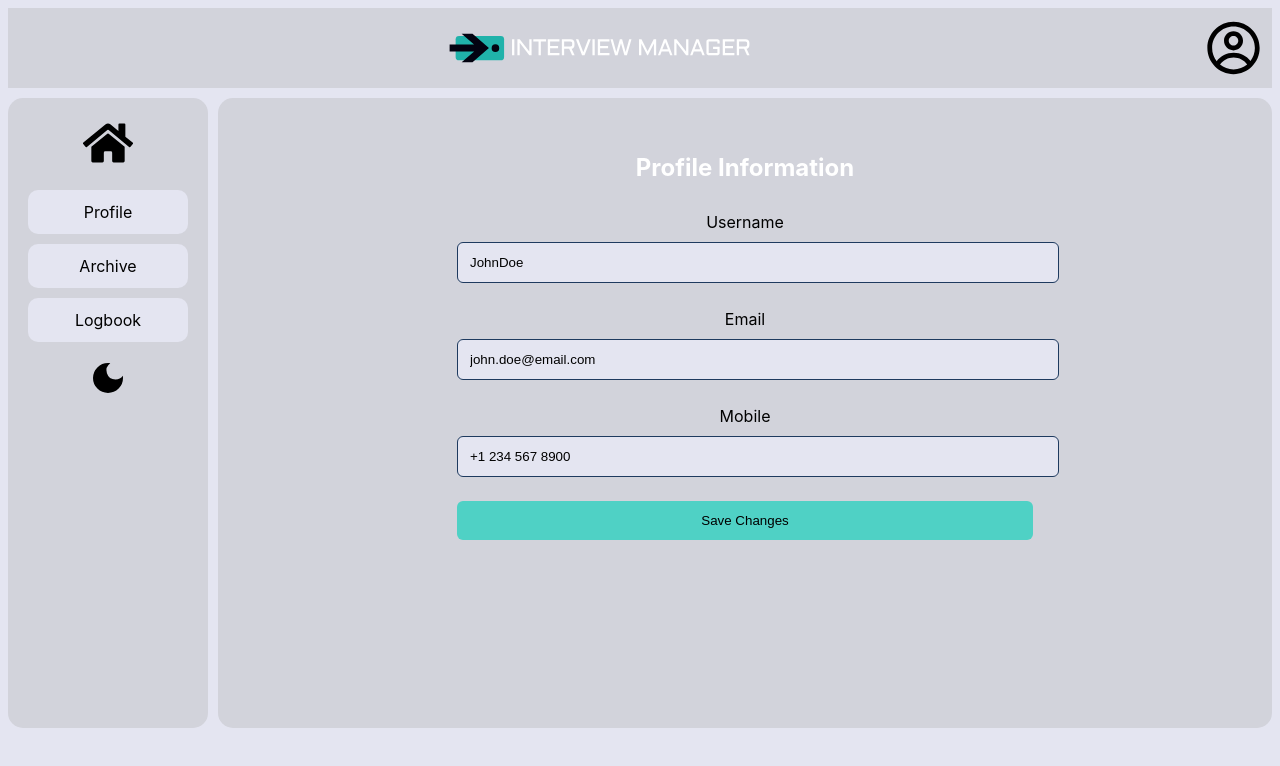
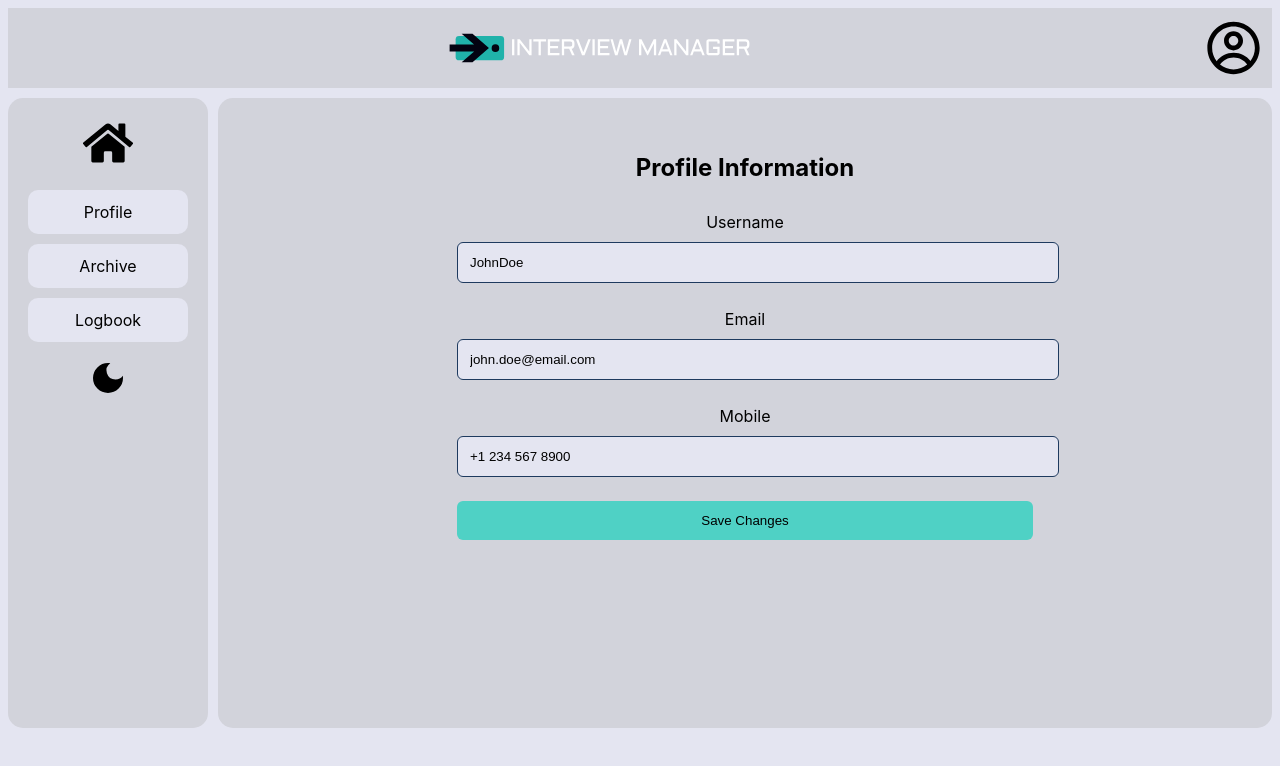
Before and after one commit to johnfa1508/interview-manager-client, a React (Vite) app: page /profile in a window 1280 px wide. Shown: the top 766 px of the page. Built offline with nearby package versions, Linux system fonts and the light colour scheme.

Commit message:
fixed scrollbar in profile page

```diff
--- a/src/pages/profilepage/index.jsx
+++ b/src/pages/profilepage/index.jsx
@@ -37,7 +37,6 @@ const ProfilePage = () => {
   };
 
   return (
-    <div className="page-container">
     <div className="dashboard-layout">
       <Header />
       <NavBar />
@@ -69,7 +68,6 @@ const ProfilePage = () => {
         </div>
       </main>
     </div>
-    </div>
   );
 };
 
--- a/src/pages/profilepage/style.css
+++ b/src/pages/profilepage/style.css
@@ -1,10 +1,3 @@
-.page-container {
-  min-height: 100vh;
-  border-radius: 15px;
-  color: white;
-
-}
-
 .content-wrapper {
   display: flex;
   min-height: calc(100vh - 70px);
```
Lines whose indentation alone changed are shown as unchanged.
